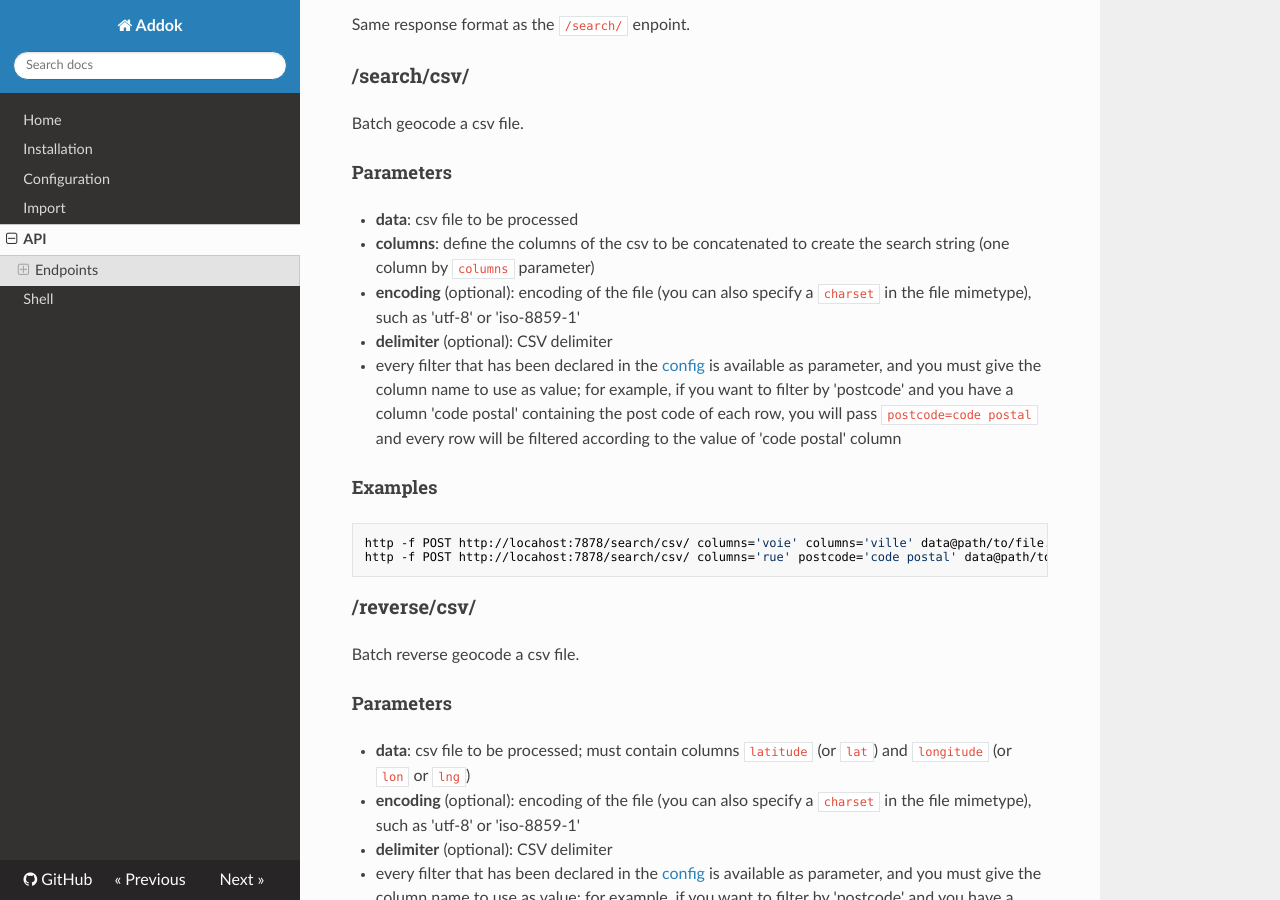
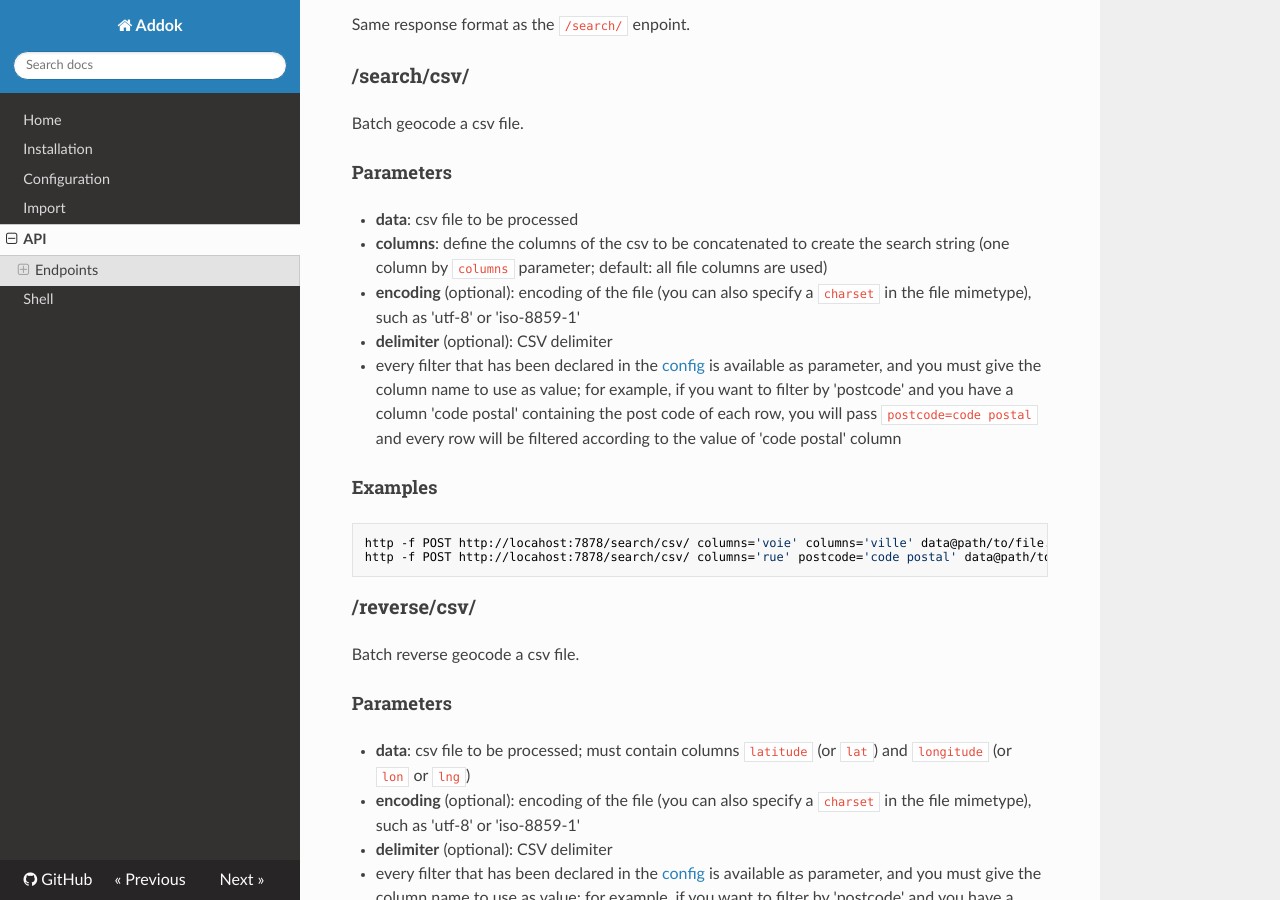
Before and after one commit to addok/addok, an MkDocs documentation site: the page built from docs/api.md, in a window 1280 px wide and 900 px high, scrolled down 1767 px. Built offline with MkDocs 1.6.1, drawn with Linux system fonts in a browser that asks for light colours; nearby versions of some CDN libraries; old or Windows-style settings are respelled for this version of MkDocs.

Commit message:
Mention default columns on API (fix #93)

```diff
--- a/docs/api.md
+++ b/docs/api.md
@@ -104,7 +104,7 @@ Batch geocode a csv file.
 
 - **data**: csv file to be processed
 - **columns**: define the columns of the csv to be concatenated to create the
-  search string (one column by `columns` parameter)
+  search string (one column by `columns` parameter; default: all file columns are used)
 - **encoding** (optional): encoding of the file (you can also specify a `charset` in the
   file mimetype), such as 'utf-8' or 'iso-8859-1'
 - **delimiter** (optional): CSV delimiter
```
